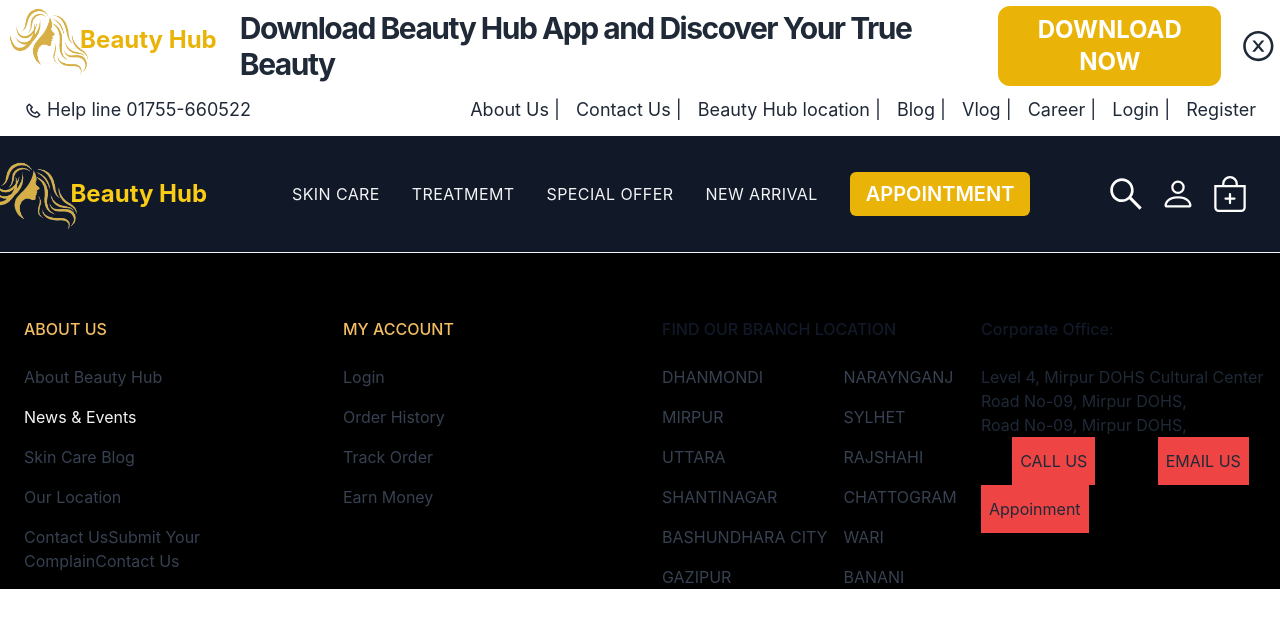
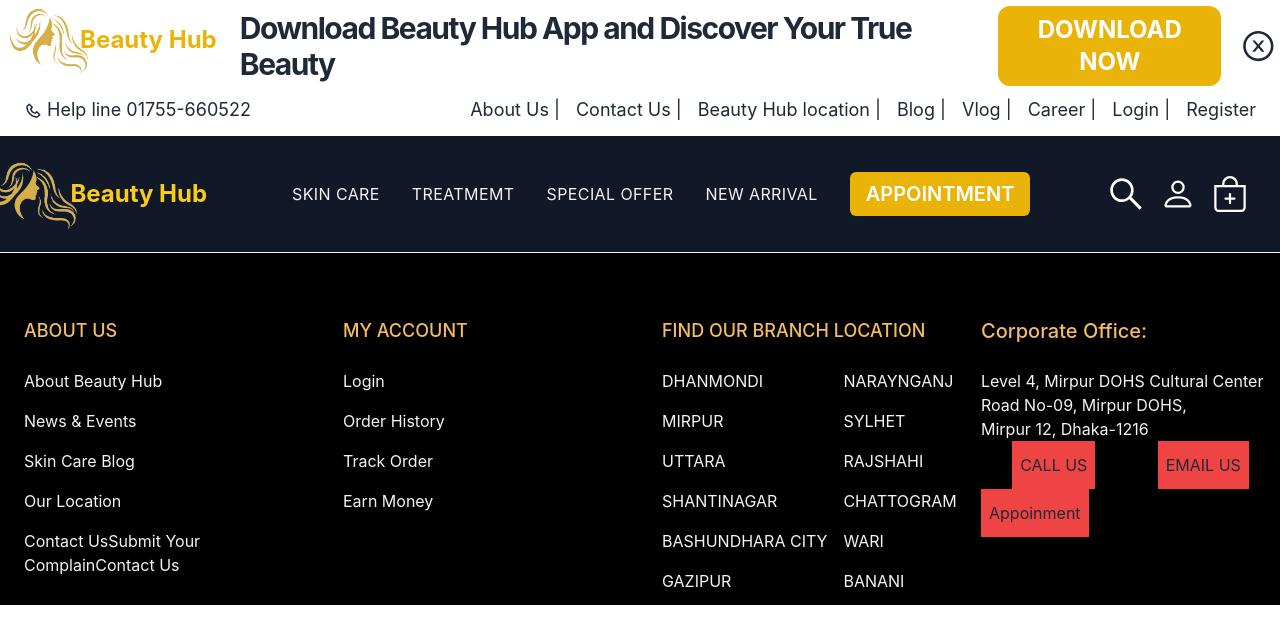
Before and after one commit to summenurfatema/beauty-hub, a React (Create React App) app: page / in a window 1280 px wide. Shown: the top 644 px of the page. Built offline with nearby package versions, Linux system fonts and the light colour scheme.

Commit message:
footer 60% completed

```diff
--- a/src/pages/Footer/Footer.js
+++ b/src/pages/Footer/Footer.js
@@ -4,15 +4,15 @@
     return (
 
         <div
-            class="grid grid-cols-1 gap-5 pt-8 border-t border-gray-100 base:grid-cols-2 lg:grid-cols-4 lg:pt-16 bg-black pl-6"
+            class="grid grid-cols-1 gap-5 pt-8 border-t border-gray-100 base:grid-cols-2 lg:grid-cols-4 lg:pt-16 bg-black pl-6 pb-3"
         >
             <div classNam=''>
-                <p class="font-medium text-brown">ABOUT US</p>
+                <p class="font-medium text-lg text-brown">ABOUT US</p>
 
                 <nav aria-label="Footer Navigation - Services" class="mt-6">
                     <ul class="space-y-4 text-base">
                         <li>
-                            <a href=" " class="text-gray-700 transition hover:opacity-75">
+                            <a href=" " class="text-gray-100 transition hover:opacity-75">
                                 About Beauty Hub
                             </a>
                         </li>
@@ -24,25 +24,25 @@
                         </li>
 
                         <li>
-                            <a href=" " class="text-gray-700 transition hover:opacity-75">
+                            <a href=" " class="text-gray-100 transition hover:opacity-75">
                                 Skin Care Blog
                             </a>
                         </li>
 
                         <li>
-                            <a href=" " class="text-gray-700 transition hover:opacity-75">
+                            <a href=" " class="text-gray-100 transition hover:opacity-75">
                                 Our Location
                             </a>
                         </li>
 
                         <li>
-                            <a href=" " class="text-gray-700 transition hover:opacity-75">
+                            <a href=" " class="text-gray-100 transition hover:opacity-75">
                                 Contact Us
                             </a>
-                            <a href=" " class="text-gray-700 transition hover:opacity-75">
+                            <a href=" " class="text-gray-100 transition hover:opacity-75">
                                 Submit Your Complain
                             </a>
-                            <a href=" " class="text-gray-700 transition hover:opacity-75">
+                            <a href=" " class="text-gray-100 transition hover:opacity-75">
                                 Contact Us
                             </a>
                         </li>
@@ -51,29 +51,29 @@
             </div>
 
             <div>
-                <p class="font-medium text-brown">MY ACCOUNT</p>
+                <p class="font-medium text-lg text-brown">MY ACCOUNT</p>
 
                 <nav aria-label="Footer Navigation - Company" class="mt-6">
                     <ul class="space-y-4 text-base">
                         <li>
-                            <a href=" " class="text-gray-700 transition hover:opacity-75">
+                            <a href=" " class="text-gray-100 transition hover:opacity-75">
                                 Login
                             </a>
                         </li>
 
                         <li>
-                            <a href=" " class="text-gray-700 transition hover:opacity-75">
+                            <a href=" " class="text-gray-100 transition hover:opacity-75">
                                 Order History
                             </a>
                         </li>
 
                         <li>
-                            <a href=" " class="text-gray-700 transition hover:opacity-75">
+                            <a href=" " class="text-gray-100 transition hover:opacity-75">
                                 Track Order
                             </a>
                         </li>
                         <li>
-                            <a href=" " class="text-gray-700 transition hover:opacity-75">
+                            <a href=" " class="text-gray-100 transition hover:opacity-75">
                                 Earn Money
                             </a>
                         </li>
@@ -82,78 +82,78 @@
             </div>
 
             <div>
-                <p class="font-medium text-gray-900">FIND OUR BRANCH LOCATION</p>
+                <p class="font-medium text-lg text-brown">FIND OUR BRANCH LOCATION</p>
 
                 <nav aria-label="Footer Navigation - Company" class="mt-6">
                     <div className='flex space-x-4'>
                         <ul class="space-y-4 text-base">
                             <li>
-                                <a href=" " class="text-gray-700 transition hover:opacity-75">
+                                <a href=" " class="text-gray-100 transition hover:opacity-75">
                                     DHANMONDI
                                 </a>
                             </li>
 
                             <li>
-                                <a href=" " class="text-gray-700 transition hover:opacity-75">
+                                <a href=" " class="text-gray-100 transition hover:opacity-75">
                                     MIRPUR
                                 </a>
                             </li>
 
                             <li>
-                                <a href=" " class="text-gray-700 transition hover:opacity-75">
+                                <a href=" " class="text-gray-100 transition hover:opacity-75">
                                     UTTARA
                                 </a>
                             </li>
 
                             <li>
-                                <a href=" " class="text-gray-700 transition hover:opacity-75">
+                                <a href=" " class="text-gray-100 transition hover:opacity-75">
                                     SHANTINAGAR
                                 </a>
                             </li>
 
                             <li>
-                                <a href=" " class="text-gray-700 transition hover:opacity-75">
+                                <a href=" " class="text-gray-100 transition hover:opacity-75">
                                     BASHUNDHARA CITY
                                 </a>
                             </li>
                             <li>
-                                <a href=" " class="text-gray-700 transition hover:opacity-75">
+                                <a href=" " class="text-gray-100 transition hover:opacity-75">
                                     GAZIPUR
                                 </a>
                             </li>
                         </ul>
                         <ul class="space-y-4 text-base">
                             <li>
-                                <a href=" " class="text-gray-700 transition hover:opacity-75">
+                                <a href=" " class="text-gray-100 transition hover:opacity-75">
                                     NARAYNGANJ
                                 </a>
                             </li>
 
                             <li>
-                                <a href=" " class="text-gray-700 transition hover:opacity-75">
+                                <a href=" " class="text-gray-100 transition hover:opacity-75">
                                     SYLHET
                                 </a>
                             </li>
 
                             <li>
-                                <a href=" " class="text-gray-700 transition hover:opacity-75">
+                                <a href=" " class="text-gray-100 transition hover:opacity-75">
                                     RAJSHAHI
                                 </a>
                             </li>
 
                             <li>
-                                <a href=" " class="text-gray-700 transition hover:opacity-75">
+                                <a href=" " class="text-gray-100 transition hover:opacity-75">
                                     CHATTOGRAM
                                 </a>
                             </li>
 
                             <li>
-                                <a href=" " class="text-gray-700 transition hover:opacity-75">
+                                <a href=" " class="text-gray-100 transition hover:opacity-75">
                                     WARI
                                 </a>
                             </li>
                             <li>
-                                <a href=" " class="text-gray-700 transition hover:opacity-75">
+                                <a href=" " class="text-gray-100 transition hover:opacity-75">
                                     BANANI
                                 </a>
                             </li>
@@ -163,13 +163,13 @@
             </div>
 
             <div>
-                <p class="font-medium text-gray-900">Corporate Office:</p>
+                <p class="font-medium text-xl text-brown">Corporate Office:</p>
 
                 <nav aria-label="Footer Navigation - Legal" class="mt-6">
                     <div>
-                        <p>Level 4, Mirpur DOHS Cultural Center</p>
-                        <p>Road No-09, Mirpur DOHS,</p>
-                        <p>Road No-09, Mirpur DOHS,</p>
+                        <p className='text-gray-100 text-base transition hover:opacity-75'>Level 4, Mirpur DOHS Cultural Center</p>
+                        <p className='text-gray-100 text-base transition hover:opacity-75'>Road No-09, Mirpur DOHS,</p>
+                        <p className='text-gray-100 text-base transition hover:opacity-75'>Mirpur 12, Dhaka-1216</p>
                         <div className='flex justify-around'>
                             <button className='bg-red-500 px-2 py-3'>CALL US</button>
                             <button className='bg-red-500 px-2 py-3'>EMAIL US</button>
```
